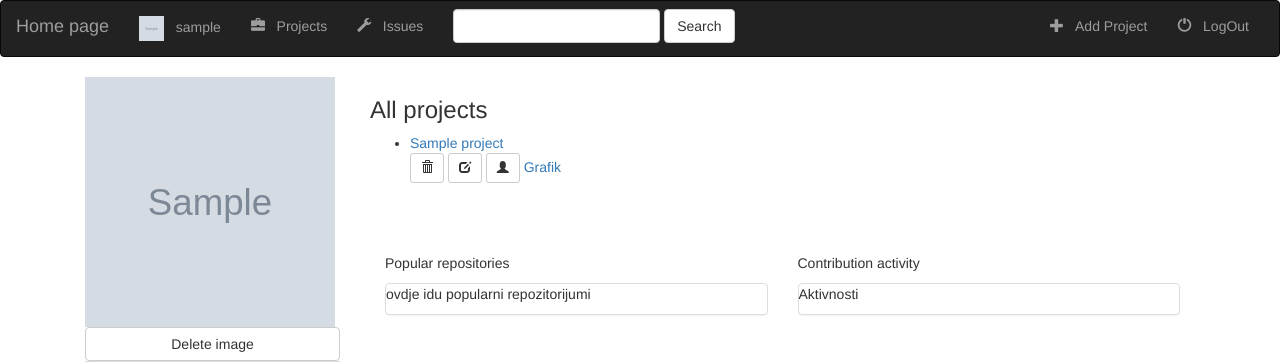
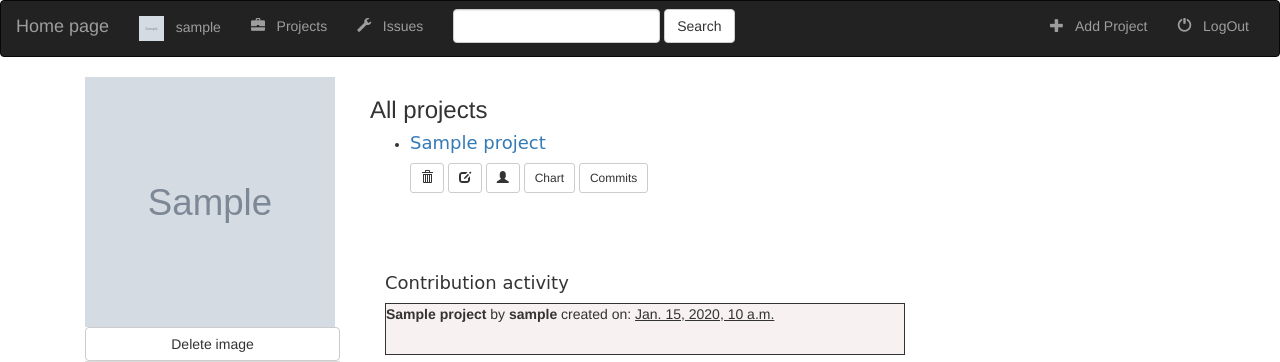
Before and after one commit to Booorkoo/UKS, a Django app: a page that uses project/git_project/templates/layout/base.html in a window 1280 px wide. Shown: the top 362 px of the page. Run offline with Django 3.2, Linux system fonts and the light colour scheme; a user stored in the database is signed in; tables that the repository leaves empty hold one stand-in row (values such as "Sample post"); grey boxes marked "Sample" are stand-in pictures; some libraries are stand-ins or nearby versions.

Commit message:
Nastavak izmene front-end-a.

```diff
--- a/project/git_project/templates/layout/base.html
+++ b/project/git_project/templates/layout/base.html
@@ -104,9 +104,9 @@
             <img src="http://www.dirigodev.com/images/users/blank_avatar.png", class="img-responsive"/>
             {% endif %}
             <table class="table table hover">
-                <tr><td>Overview</td></tr>
-                <tr><td>Repositories</td></tr>
-                <tr><td>Stars</td></tr>
+                <tr><td></td></tr>
+                <tr><td><a href="http://www.ftn.uns.ac.rs/691618389/fakultet-tehnickih-nauka"><img src="https://goo.gl/CUz3zc" height="200" width="200" /></a></td></tr>
+                <tr><td><a href="https://github.com/"><img src="https://assets-cdn.github.com/images/modules/logos_page/GitHub-Logo.png" height="52" width="200"></a></td></tr>
             </table>
 
         </div>
@@ -118,7 +118,7 @@
         </div>
         <div class="col-md-12">
          <hr>
-            <p align="center">TIM-4 Master : Nikola Bastovanovic,Borko Arsovic,Nikola Pajevic</p>
+            <p align="center"><b>TIM-4 Master:</b> <i>Nikola Bastovanovic, Borko Arsovic, Nikola Pajevic</i></p>
         </div>
     </div>
 </body>
--- a/project/git_project/templates/layout/index.html
+++ b/project/git_project/templates/layout/index.html
@@ -5,7 +5,7 @@
         <h3>All projects</h3>
         <ul>
             {% for project in all_projects %}
-            <li><a href="{% url 'git_project:detail' project.id %}">{{ project.proj_title }}</a></li>
+            <li><a href="{% url 'git_project:detail' project.id %}"><h4 style="font-family:Comic Sans MS;">{{ project.proj_title }}</h4></a></li>
 
             {% if user.is_authenticated and user.id == project.user.id %}
             <form action="{% url 'git_project:project_delete' project.id %}" method="post" style="display: inline;">
@@ -27,30 +27,42 @@
             <form action="{% url 'git_project:users_for_project' project.id %}" method="post" style="display: inline;">
                 {% csrf_token %}
                 <input type="hidden" name="project_id" value="{{ project.id }}" />
-                <button type="submit" class="btn btn-default btn-sm" data-toggle="tooltip" data-placement="top" title="Assign this project to:">
+                <button type="submit" class="btn btn-default btn-sm" data-toggle="tooltip" data-placement="top" title="Assign this project to">
                     <span class="glyphicon glyphicon-user"></span>
                 </button>
             </form>
 
-            <a href="{% url 'git_project:graph'%}">Grafik</a>
+            {% endif %}
+            <a href="{% url 'git_project:graph'%}">
+                <button class="btn btn-default btn-sm" title="Chart!">Chart</button>
+            </a>
+            <a href="{% url 'git_project:project_commit' project.id %}">
+                <button class="btn btn-default btn-sm" title="All commits!">Commits</button>
+            </a>
+            {% endfor %}
 
-            {% endif %}
-            {% endfor %}
         </ul><br><br><br>
     {% else %}
         <h3>You don't have any projects!</h3>
     {% endif %}
-    <div class="col-md-6">
-      <p>Popular repositories </p>
-    <div class="panel panel-default">
-        <p>ovdje idu popularni repozitorijumi </p>
-    </div>
-    </div>
-    <div class="col-md-6">
-      <p>Contribution activity  </p>
-    <div class="panel panel-default">
-        <p>Aktivnosti  </p>
-    </div>
+
+<style>
+    .ScrollStyle
+{
+    max-height: 150px;
+    overflow-y: scroll;
+}
+</style>
+
+    <div class="col-md-8">
+      <h4 style="font-family:Comic Sans MS;">Contribution activity</h4>
+        <div class="ScrollStyle" style="border: 1px solid; background-color:#F7F1F1;">
+            <p>
+            {% for project in all_projects %}
+                <b>{{project.proj_title}}</b> by <b>{{ project.user.username}}</b> created on: <u>{{project.proj_start}}</u><br><br>
+            {% endfor %}
+            </p>
+        </div>
     </div>
 
 {% endblock %}
--- a/project/git_project/templates/layout/user_profile.html
+++ b/project/git_project/templates/layout/user_profile.html
@@ -24,7 +24,7 @@
 
             {% for project in all_user_projects %}
             {% if user.is_authenticated and user.id == project.user.id %}
-            <li><a href="{% url 'git_project:detail' project.id %}">{{ project.proj_title }}</a></li>
+            <li><a href="{% url 'git_project:detail' project.id %}"><h4 style="font-family:Comic Sans MS;">{{ project.proj_title }}</h4></a></li>
 
             <form action="{% url 'git_project:project_delete' project.id %}" method="post" style="display: inline;">
                 {% csrf_token %}
```
Also changed, not shown: project/git_project/templates/layout/search_results.html (+20 -3 lines).
